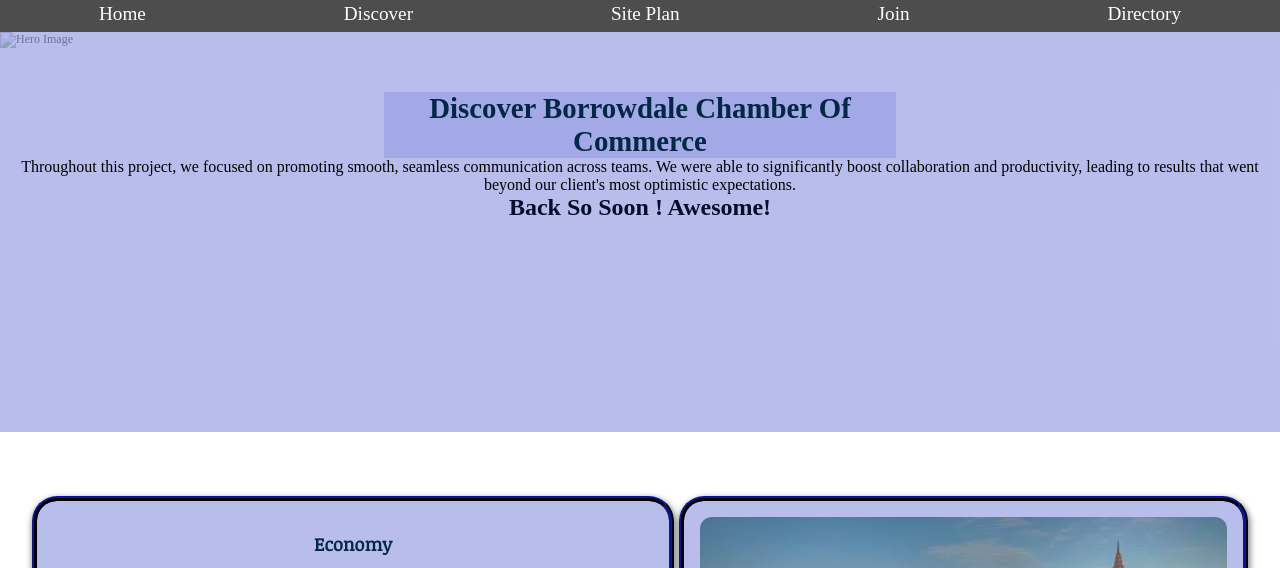
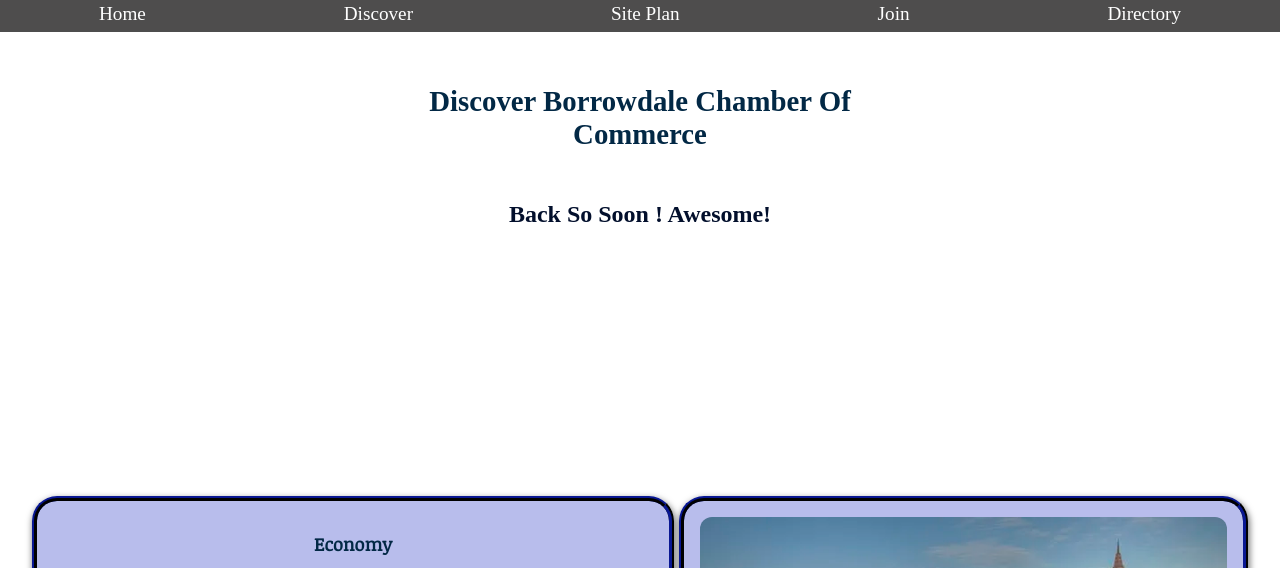
Before and after one commit to Edwell22/wdd230-3, a plain HTML site: page chamber/discover.html in a window 1280 px wide. Shown: the part 163-731 px from the top of the page. Drawn offline with nearby package versions, Linux system fonts and the light colour scheme.

Commit message:
Co-authored-by: Edwell22 <edwellkakunguwo358@gmail.com> Co-authored-by: Edwell22 <113574992+Edwell22@users.noreply.github.com>

```diff
--- a/chamber/discover.html
+++ b/chamber/discover.html
@@ -42,12 +42,8 @@
     <div class="hero">
         <div class="color-overlay">
           <h1>Discover Borrowdale Chamber Of Commerce</h1>
-          <p> Throughout this project, we focused on promoting smooth,
-            seamless communication across teams. We were able to significantly boost collaboration
-            and productivity, leading to results that went beyond our client's most optimistic expectations. </p>
             <p><strong class="bat"> Back So Soon ! Awesome!</strong></p>
         </div>
-        <img src="path/to/white" alt="Hero Image">
       </div>
 
     <main class="info-grid">
@@ -80,7 +76,7 @@
         </section>
         <section>
             <img id="city" class="stoney-img" src="images/harare_large.webp" alt="Harare"
-                width="600" height="400" loading="lazy">
+                width="500" height="300" loading="lazy">
                       <h2>Harare</h2>
 
         </section>
--- a/chamber/styles/base.css
+++ b/chamber/styles/base.css
@@ -310,7 +310,7 @@ i {
     left: 0;
     width: 100%;
     height: 100%;
-    background-color: rgba(155, 162, 228, 0.7) ; /* Adjust the color and opacity as needed */
+    background-color: white ; /* Adjust the color and opacity as needed */
     z-index: 1;
     display: flex;
     flex-direction: column;
@@ -328,10 +328,11 @@ i {
    top:auto;
     left: 0%;
     color: hsl(206, 94%, 14%);
-    background-color: rgba(155, 162, 228, 0.7);
+    background-color: white;
     font-size: 1.8rem;
     width: 40%;
     margin-top: -150px;
+    margin-bottom: 50px;
 
 }
   .hero img {
```
